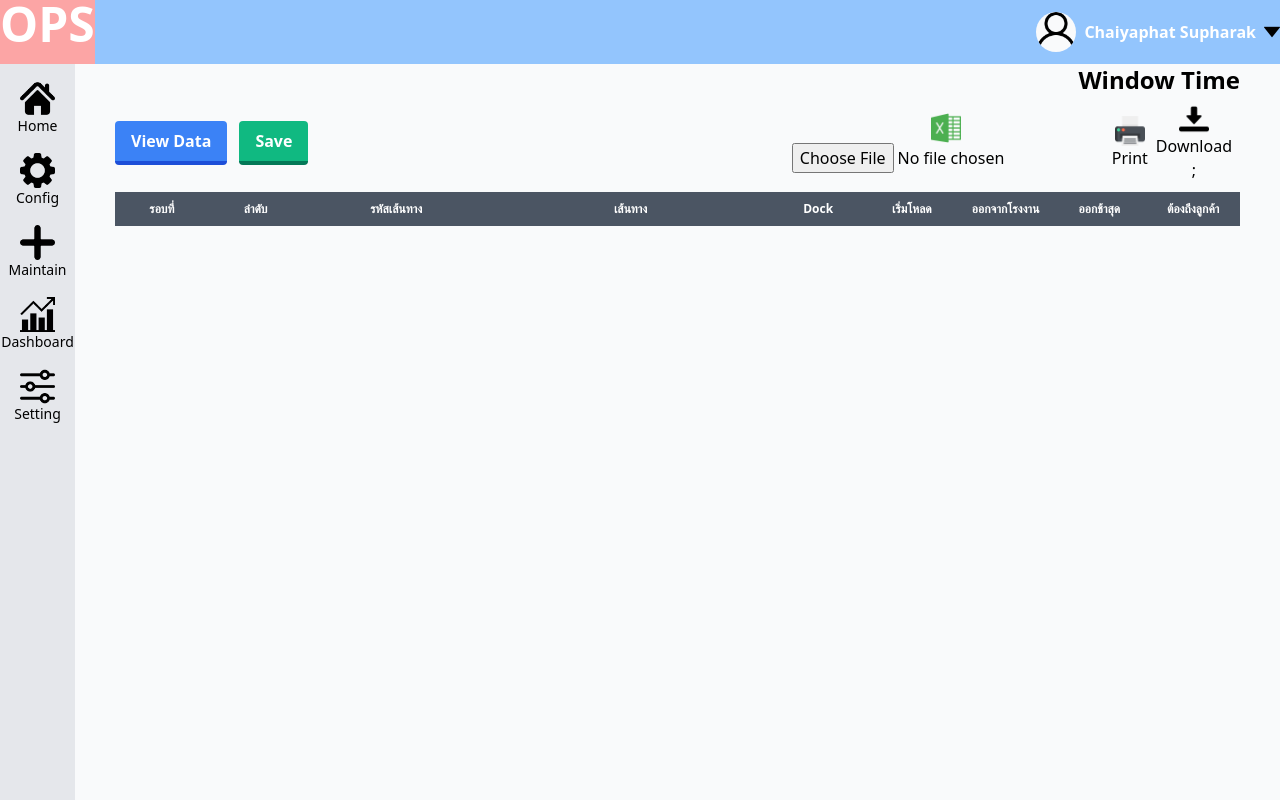
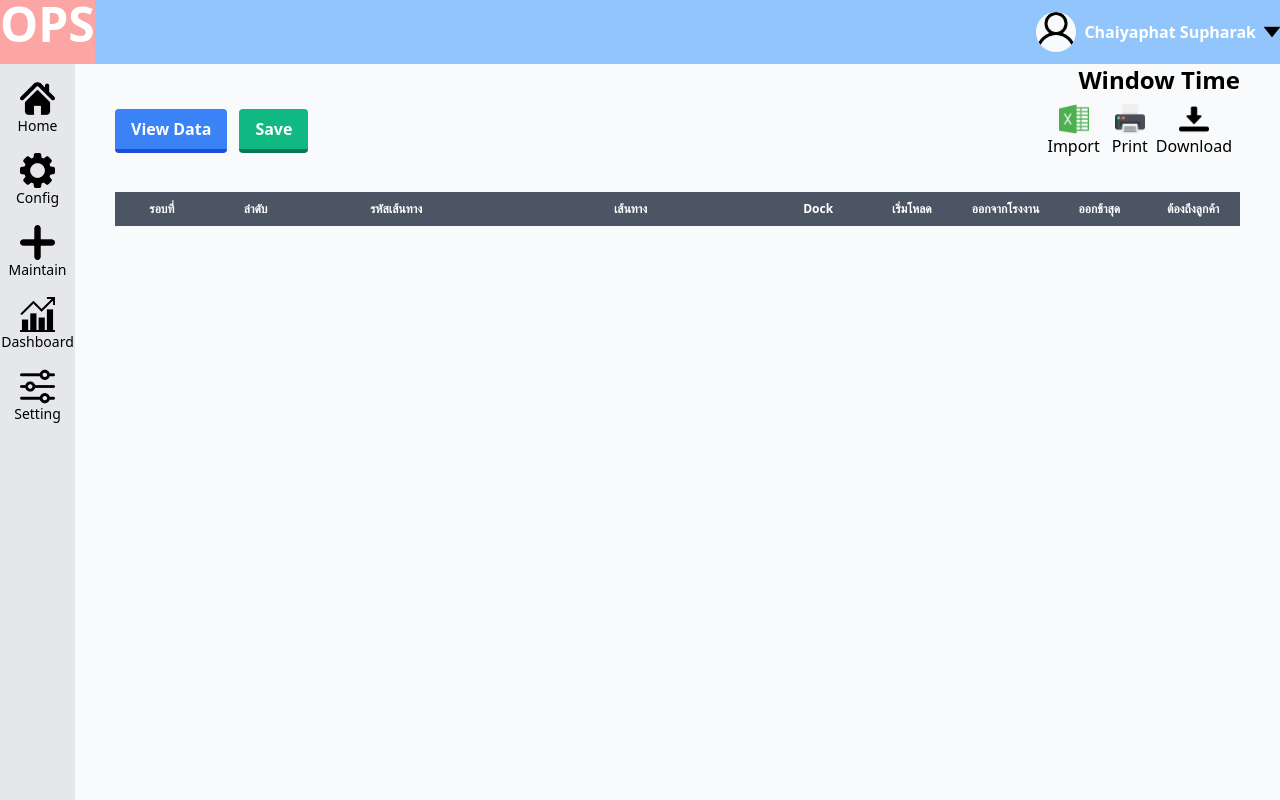
Before and after one commit to chaiyaphat20/react_redux_toolkit_tailwind, a React (Create React App) app: page /home in a window 1280 px wide. Built offline with nearby package versions, Linux system fonts and the light colour scheme.

Commit message:
fix.css: item center

```diff
--- a/src/Pages/Home/Home.tsx
+++ b/src/Pages/Home/Home.tsx
@@ -107,10 +107,12 @@ function Home() {
               </div>
               <div className="flex items-center justify-end w-1/2 ">
                 <div className="flex flex-col items-center mr-2 justify-evenly ">
-                  <label htmlFor="file-input" className="mr-1">
+                  <label htmlFor="file-input" className="flex flex-col items-center mr-1">
                     <img src={excelIcon} width={30} className="cursor-pointer" alt="images" />
+                    <h1 className="cursor-pointer">Import</h1>
                   </label>
                   <input
+                    className="hidden"
                     id="file-input"
                     type="file"
                     onChange={(e) => {
@@ -135,7 +137,6 @@ function Home() {
                   <CSVLink data={items} headers={headers}>
                     <h1>Download</h1>
                   </CSVLink>
-                  ;
                 </div>
               </div>
             </div>
```
